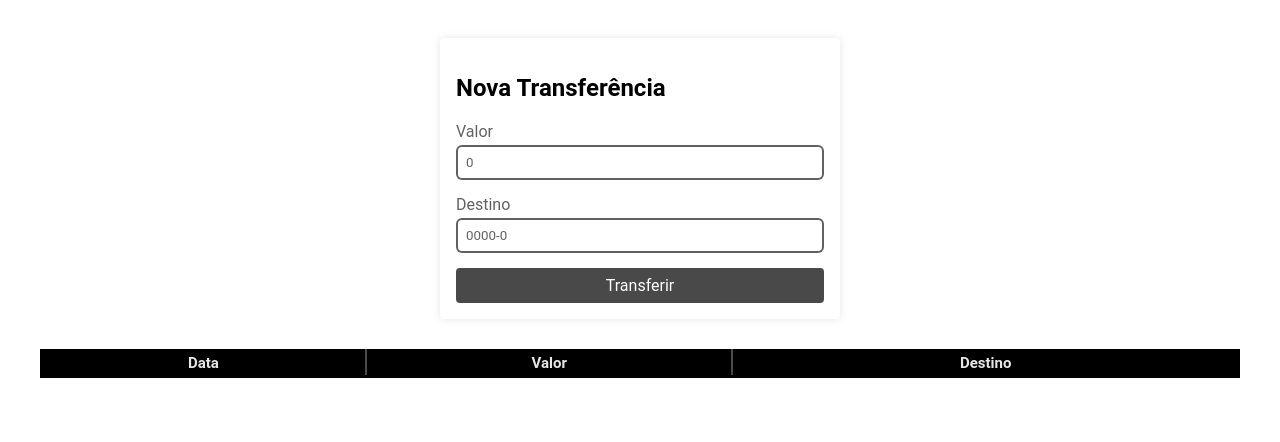
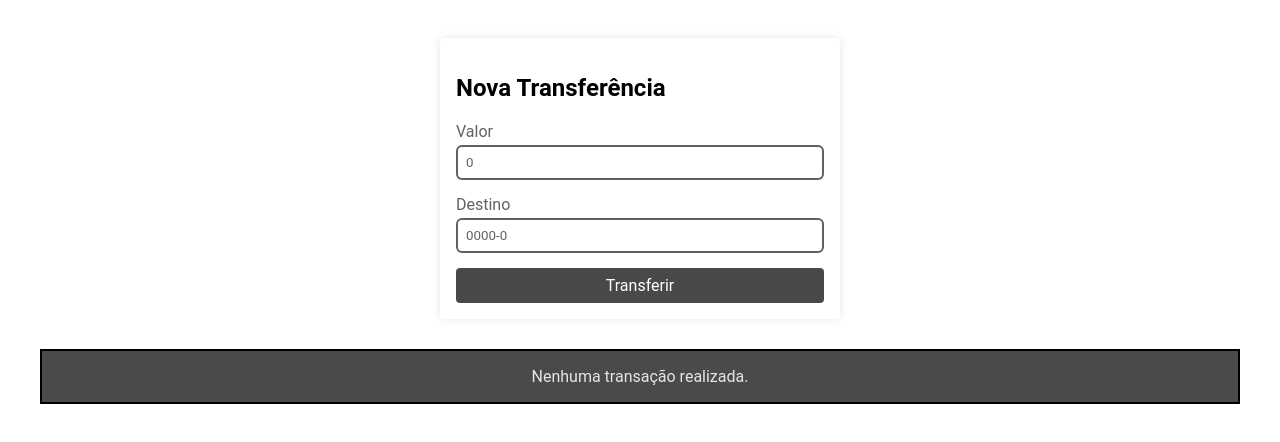
Before and after one commit to Douglasproglima/ng-byte-bank, an Angular app: page / in a window 1280 px wide. Shown: the top 442 px of the page. Built offline with nearby package versions, Linux system fonts and the light colour scheme.

Commit message:
ngIf and ng-template

```diff
--- a/src/app/list-statement/list-statement.component.html
+++ b/src/app/list-statement/list-statement.component.html
@@ -1,16 +1,23 @@
 <table class="darkTable">
-  <thead>
+  <thead *ngIf="getTransfers?.length > 0;">
     <tr>
       <th class="tg-c3ow">Data</th>
       <th class="tg-0lax">Valor</th>
       <th class="tg-0lax">Destino</th>
     </tr>
   </thead>
-  <tbody>
+  <tbody *ngIf="getTransfers?.length > 0; else listEmpty">
     <tr *ngFor="let transfer of getTransfers">
-      <td class="tg-0lax">{{ transfer?.date | date : 'shortDate' : '' : 'pt-BR' }}</td>
-      <td class="tg-0lax">{{ transfer?.value | currency: 'BRL': 'symbol':'0.2':'pt' }}</td>
+      <td class="tg-0lax">
+        {{ transfer?.date | date: "shortDate":"":"pt-BR" }}
+      </td>
+      <td class="tg-0lax">
+        {{ transfer?.value | currency: "BRL":"symbol":"0.2":"pt" }}
+      </td>
       <td class="tg-0lax">{{ transfer?.destiny }}</td>
     </tr>
   </tbody>
-  </table>
+</table>
+<ng-template #listEmpty>
+  <p>Nenhuma transação realizada.</p>
+</ng-template>
--- a/src/app/list-statement/list-statement.component.scss
+++ b/src/app/list-statement/list-statement.component.scss
@@ -46,3 +46,48 @@ table.darkTable tfoot {
 table.darkTable tfoot td {
   font-size: 12px;
 }
+
+table.darkTable p {
+  color: #E6E6E6;
+  text-align: center;
+}
+
+/*
+.titulo {
+  text-align: center;
+  font-size: 24px;
+  margin-bottom: 16px;
+}
+
+.tabela {
+  text-align: center;
+  margin: 0 auto;
+  background-color: white;
+  box-shadow: 0 0 8px rgba(0, 0, 0, 0.1);
+
+  &__cabecalho {
+    color: var(--primary);
+
+    &__conteudo {
+      padding: 10px;
+      border-bottom: 2px solid green;
+    }
+  }
+
+  &__linha {
+    margin-bottom: 10px;
+    border-radius: 4px;
+
+    &:last-child {
+      .tabela__conteudo {
+        border-bottom: none;
+      }
+    }
+  }
+
+  &__conteudo {
+    padding: 10px;
+    border-bottom: 1px solid var(--cinza-claro);
+  }
+}
+*/
```
